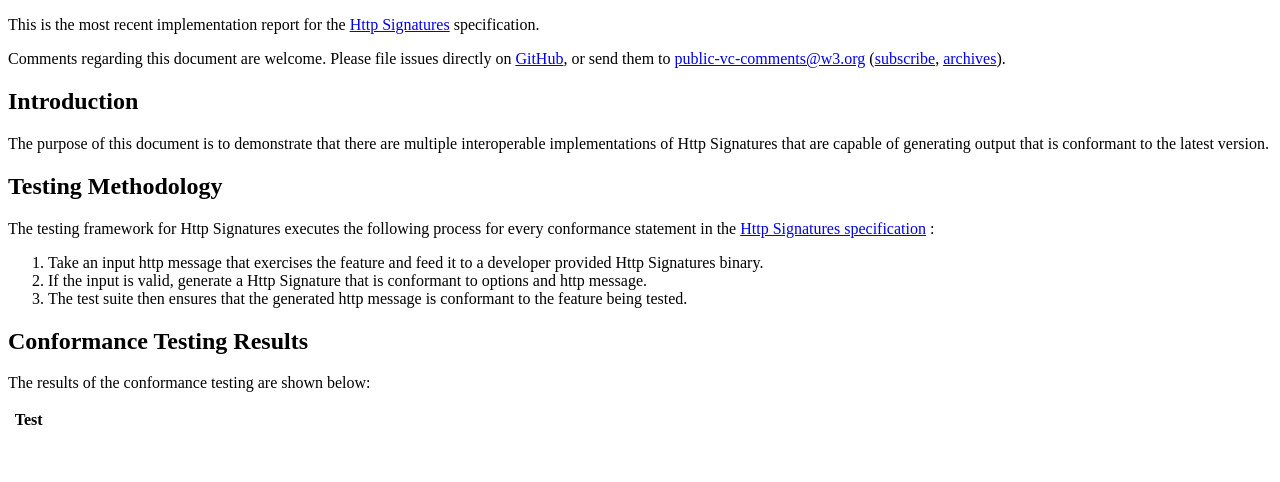
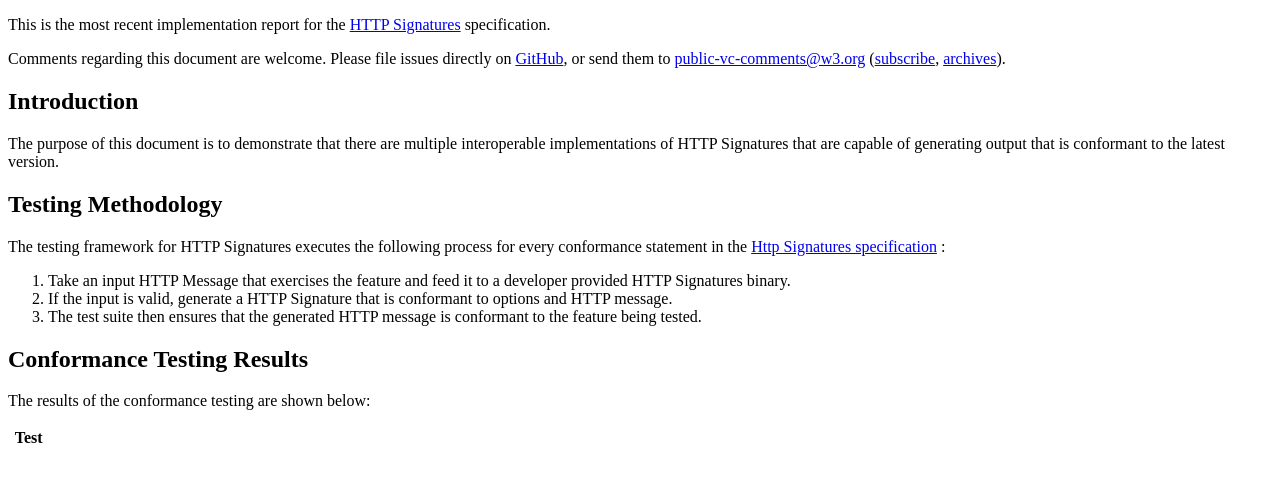
Before and after one commit to w3c-ccg/http-signatures-test-suite, a website: page implementations/index.html in a window 1280 px wide. Drawn offline with Linux system fonts and the light colour scheme.

Commit message:
Update index.html.
Change http to HTTP in html files.

```diff
--- a/implementations/index.html
+++ b/implementations/index.html
@@ -1,7 +1,7 @@
 <!DOCTYPE html>
 <html>
   <head>
-    <title>Http Signatures Implementation Report 1.0</title>
+    <title>HTTP Signatures Implementation Report 1.0</title>
     <meta http-equiv='Content-Type' content='text/html;charset=utf-8'/>
     <!--
       === NOTA BENE ===
@@ -15,10 +15,10 @@
         specStatus: "ED",
 
         // the specification's short name, as in http://www.w3.org/TR/short-name/
-        shortName: "vc-data-model-implementation-report",
+        shortName: "http-signatures-implementation-report",
 
         // subtitle for the spec
-        subtitle: "Implementation Report for Http Signatures Spec",
+        subtitle: "Implementation Report for HTTP Signatures Spec",
 
         // if you wish the publication date to be other than today, set this
         //publishDate:  "2017-08-03",
@@ -96,7 +96,7 @@
     <section id='abstract'>
       <p>
 This is the most recent implementation report for the
-<a href="https://tools.ietf.org/html/draft-cavage-http-signatures-11">Http Signatures</a> specification.
+<a href="https://tools.ietf.org/html/draft-cavage-http-signatures-11">HTTP Signatures</a> specification.
       </p>
     </section>
 
@@ -117,7 +117,7 @@ or send them to
 
       <p>
 The purpose of this document is to demonstrate that there are multiple
-interoperable implementations of Http Signatures that are capable of generating
+interoperable implementations of HTTP Signatures that are capable of generating
 output that is conformant to the latest version.
       </p>
 
@@ -125,7 +125,7 @@ output that is conformant to the latest version.
         <h2>Testing Methodology</h2>
 
         <p>
-The testing framework for Http Signatures executes the
+The testing framework for HTTP Signatures executes the
 following process for every conformance statement in the
 <a href="https://tools.ietf.org/html/draft-cavage-http-signatures-11">
 Http Signatures specification</a> :
@@ -133,15 +133,15 @@ Http Signatures specification</a> :
 
         <ol class="algorithm">
           <li>
-Take an input http message that exercises the feature and feed it to a
-developer provided Http Signatures binary.
+Take an input HTTP Message that exercises the feature and feed it to a
+developer provided HTTP Signatures binary.
           </li>
           <li>
-If the input is valid, generate a Http Signature that is conformant
-to options and http message.
+If the input is valid, generate a HTTP Signature that is conformant
+to options and HTTP message.
           </li>
           <li>
-The test suite then ensures that the generated http message is
+The test suite then ensures that the generated HTTP message is
 conformant to the feature being tested.
           </li>
         </ol>
```
Also changed, not shown: implementations/template.html (+1 -1 lines).
